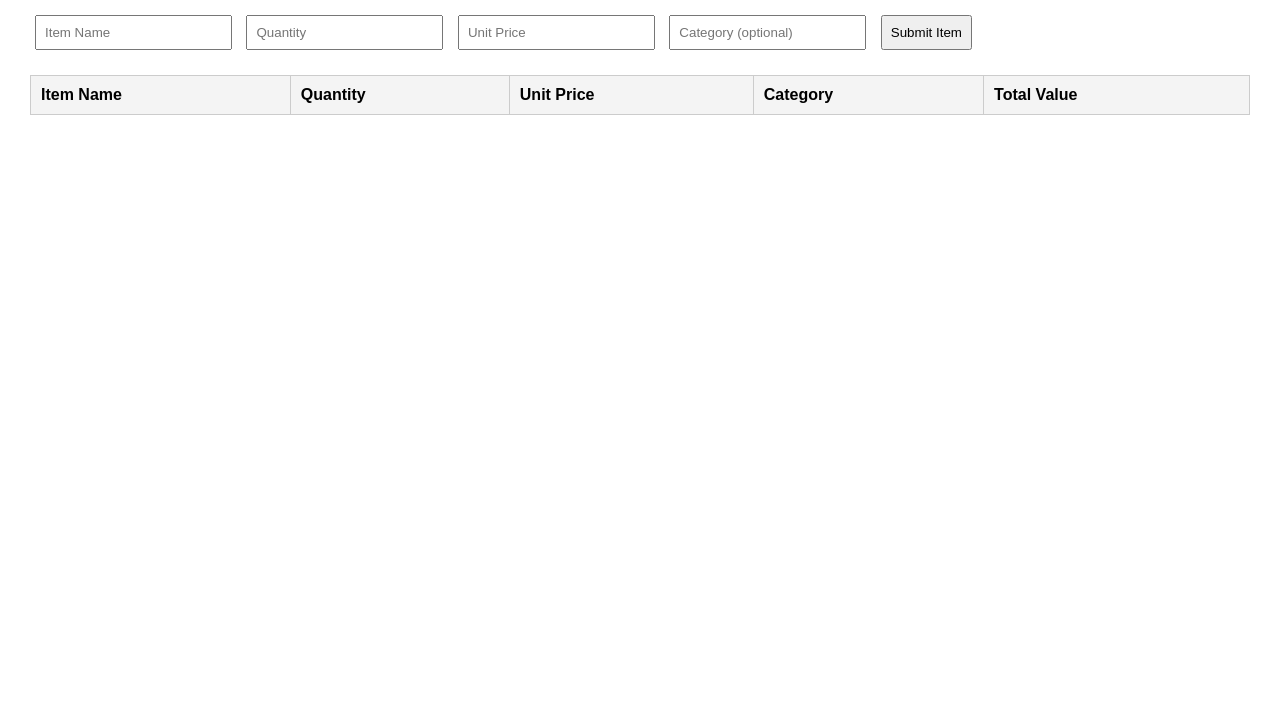
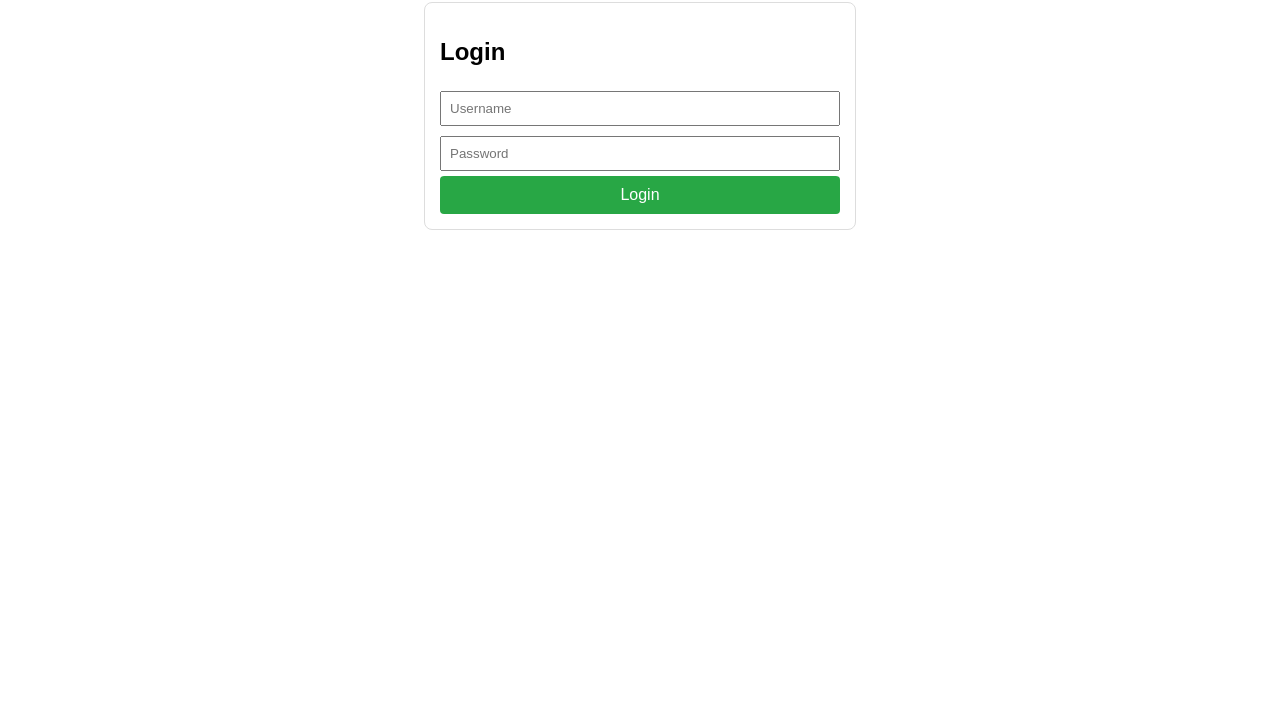
Before and after one commit to SindhuDahani/PRACTICE, a plain HTML site: page index.html in a window 1280 px wide. Shown: the part 78-800 px from the top of the page. Drawn offline with Linux system fonts and the light colour scheme.

Commit message:
with login page

```diff
--- a/index.html
+++ b/index.html
@@ -2,84 +2,142 @@
 <html lang="en">
 <head>
 <meta charset="UTF-8">
-  <title>Simple Inventory Submission</title>
+<meta name="viewport" content="width=device-width, initial-scale=1.0">
+<title>Inventory System with Login</title>
 <style>
-    body { font-family: Arial, sans-serif; margin: 30px; }
-    h1 { text-align: center; }
-    form { margin-bottom: 20px; }
-    input, button {
+    body {
+        font-family: Arial, sans-serif;
+        margin: 20px;
+    }
+    h1 {
+        text-align: center;
+    }
+    .login-container, .inventory-container {
+        max-width: 400px;
+        margin: 0 auto;
+        padding: 15px;
+        border: 1px solid #ddd;
+        border-radius: 8px;
+    }
+    .login-container input, .inventory-container input {
+        width: 100%;
         padding: 8px;
-      margin: 5px;
+        margin: 5px 0;
+        box-sizing: border-box;
+    }
+    button {
+        width: 100%;
+        padding: 10px;
+        background: #28a745;
+        color: #fff;
+        font-size: 16px;
+        border: none;
+        cursor: pointer;
+        border-radius: 4px;
+    }
+    button:hover {
+        background: #218838;
     }
     table {
         width: 100%;
         border-collapse: collapse;
         margin-top: 20px;
     }
+    table, th, td {
+        border: 1px solid #ddd;
+    }
     th, td {
-      border: 1px solid #ccc;
-      padding: 10px;
-      text-align: left;
+        padding: 8px;
+        text-align: center;
     }
     th {
-      background-color: #f4f4f4;
+        background-color: #f8f9fa;
     }
 </style>
 </head>
 <body>
 
-  <h1>Inventory Management System</h1>
+<h1>Inventory System</h1>
 
-  <!-- Inventory Form -->
-  <form id="inventoryForm">
+<!-- Login Page -->
+<div class="login-container" id="loginPage">
+    <h2>Login</h2>
+    <input type="text" id="username" placeholder="Username" required>
+    <input type="password" id="password" placeholder="Password" required>
+    <button onclick="login()">Login</button>
+</div>
+
+<!-- Inventory Page (hidden by default) -->
+<div class="inventory-container" id="inventoryPage" style="display:none;">
+    <h2>Welcome to Inventory</h2>
     <input type="text" id="itemName" placeholder="Item Name" required>
     <input type="number" id="itemQty" placeholder="Quantity" required>
-    <input type="number" id="itemPrice" placeholder="Unit Price" required>
-    <input type="text" id="itemCategory" placeholder="Category (optional)">
-    <button type="submit">Submit Item</button>
-  </form>
+    <input type="number" id="itemPrice" placeholder="Price" required>
+    <button onclick="addItem()">Add Item</button>
 
-  <!-- Inventory Table -->
     <table>
         <thead>
             <tr>
+                <th>#</th>
                 <th>Item Name</th>
                 <th>Quantity</th>
-        <th>Unit Price</th>
-        <th>Category</th>
-        <th>Total Value</th>
+                <th>Price</th>
+                <th>Total</th>
             </tr>
         </thead>
         <tbody id="inventoryTable">
             <!-- Items will appear here -->
         </tbody>
     </table>
+</div>
 
 <script>
-    const form = document.getElementById("inventoryForm");
-    const table = document.getElementById("inventoryTable");
+let count = 0;
 
-    form.addEventListener("submit", function(e) {
-      e.preventDefault();
+// Simple login credentials
+const USERNAME = "admin";
+const PASSWORD = "1234";
 
-      const name = document.getElementById("itemName").value;
-      const qty = parseInt(document.getElementById("itemQty").value);
-      const price = parseFloat(document.getElementById("itemPrice").value);
-      const category = document.getElementById("itemCategory").value || "-";
-      const totalValue = qty * price;
+function login() {
+    const user = document.getElementById('username').value.trim();
+    const pass = document.getElementById('password').value.trim();
 
-      const row = document.createElement("tr");
+    if(user === USERNAME && pass === PASSWORD) {
+        document.getElementById('loginPage').style.display = 'none';
+        document.getElementById('inventoryPage').style.display = 'block';
+    } else {
+        alert("Invalid username or password");
+    }
+}
+
+function addItem() {
+    const name = document.getElementById('itemName').value.trim();
+    const qty = parseInt(document.getElementById('itemQty').value);
+    const price = parseFloat(document.getElementById('itemPrice').value);
+
+    if(name && qty > 0 && price > 0) {
+        count++;
+        const total = qty * price;
+
+        const table = document.getElementById('inventoryTable');
+        const row = document.createElement('tr');
         row.innerHTML = `
+            <td>${count}</td>
             <td>${name}</td>
             <td>${qty}</td>
-        <td>$${price.toFixed(2)}</td>
-        <td>${category}</td>
-        <td>$${totalValue.toFixed(2)}</td>
+            <td>${price.toFixed(2)}</td>
+            <td>${total.toFixed(2)}</td>
         `;
+        table.appendChild(row);
 
-      table.appendChild(row);
-      form.reset();
-    });
+        // Clear inputs
+        document.getElementById('itemName').value = '';
+        document.getElementById('itemQty').value = '';
+        document.getElementById('itemPrice').value = '';
+    } else {
+        alert("Please enter valid details");
+    }
+}
 </script>
 
 </body>
```
Lines whose indentation alone changed are shown as unchanged.
